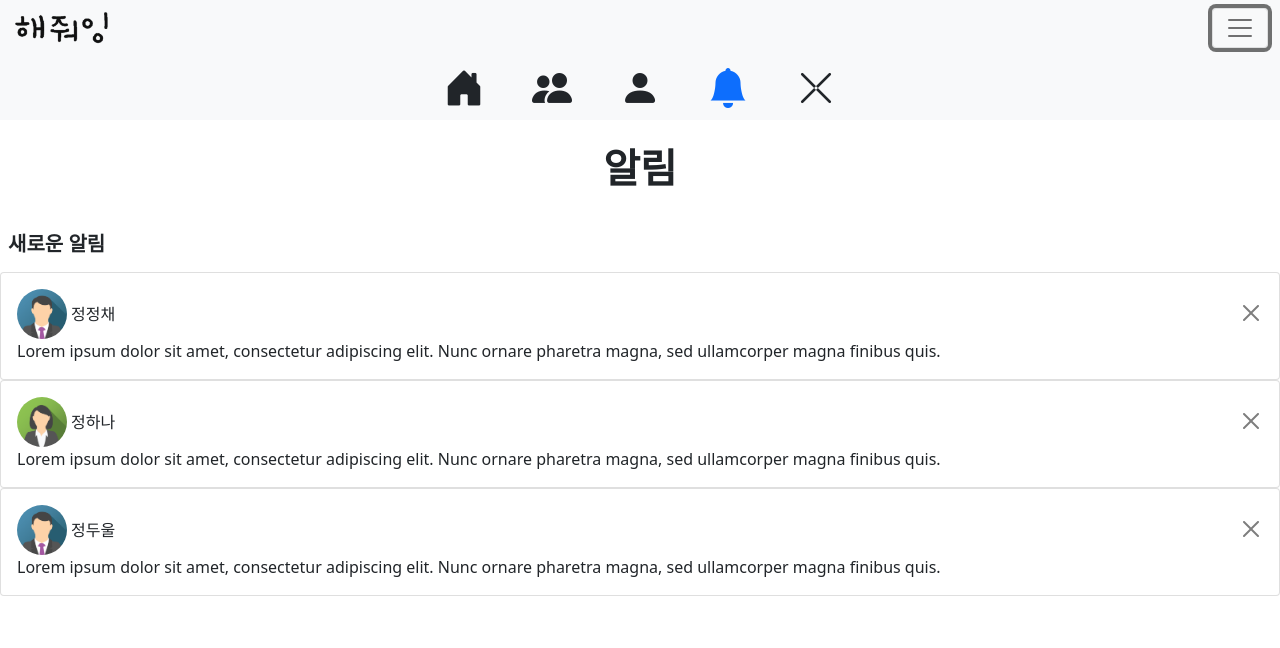
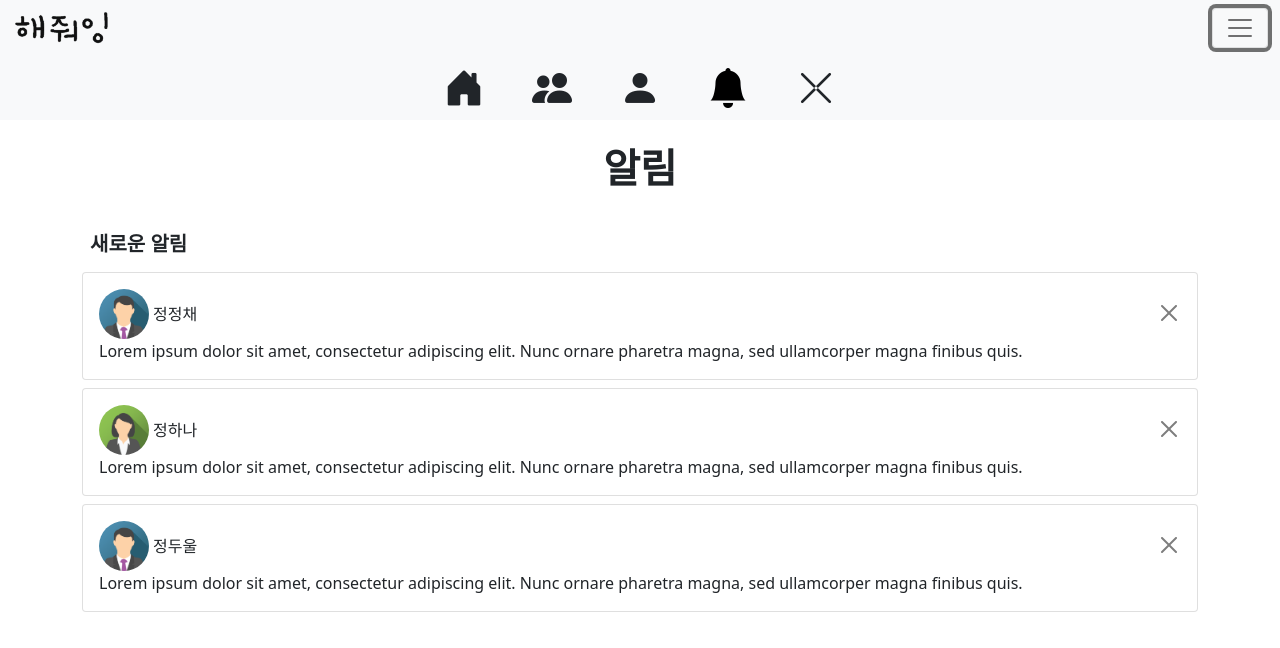
Before and after one commit to yoonheehan/SSAFY-6-, a React (Create React App) app in the folder front/: page /alarm in a window 1280 px wide. Both pictures are taken after a click on the button 1240 px from the left and 28 px from the top of the page. Shown: the top 648 px of the page. Built offline with nearby package versions, Linux system fonts and the light colour scheme.

Commit message:
알림 및 회워탈퇴-2

```diff
--- a/front/src/app.jsx
+++ b/front/src/app.jsx
@@ -7,13 +7,17 @@ import { Route, Routes } from 'react-router-dom'
 
 function App() {
   return (
+    <>
       <div className="App">
       <NavBar/>
+      </div>
+      <div className="App container">
         <Routes>
           <Route path="/alarm" element={<Alarm/>} />
           <Route path="/withdraw" element={<Withdraw/>} />
         </Routes>
       </div>
+    </>
   )
 }
 
--- a/front/src/components/Alarm/Alarm.jsx
+++ b/front/src/components/Alarm/Alarm.jsx
@@ -7,14 +7,29 @@ const Alarm = () => {
 	const state = useSelector( (state) => state )
 	const dispatch = useDispatch()
 
+	if( state.length <= 0) {
+		return (
+			<>
+				<br></br>
+				<h1><b>알림</b></h1>
+				<br></br>
+				<h5 align="left" className="p-2"><b>새로운 알림</b></h5>
+				<div>
+					새로운 알림이 없습니다.
+				</div>
+			</>
+		)
+	}
+
 	return (
 		<>
 			<br></br>
 			<h1><b>알림</b></h1>
 			<br></br>
 			<h5 align="left" className="p-2"><b>새로운 알림</b></h5>
+
 			{state.map(({id, img, userName, content}) => (
-				<div key={id} className="card">
+				<div key={id} className="card my-2">
 					<div className="card-body">
 						<div className="d-flex align-items-center flex-row">
 							<div>
--- /dev/null
+++ b/front/src/components/NavBar/NavBar.css
@@ -0,0 +1,3 @@
+.link {
+  color: black;
+}
--- a/front/src/components/NavBar/NavBar.jsx
+++ b/front/src/components/NavBar/NavBar.jsx
@@ -1,5 +1,6 @@
 import React from 'react'
-import { Route, Link } from 'react-router-dom'
+import { Link } from 'react-router-dom'
+import "./NavBar.css"
 // import Alarm from "../Alarm/Alarm.jsx"
 
 const NavBar = () => {
@@ -15,13 +16,12 @@ const NavBar = () => {
 
 					</div>
 				</nav>
-				<div className="collapse" id="navbarToggleExternalContent">
+				<div className="collapse " id="navbarToggleExternalContent">
 					<div className="bg-light p-2">
 						<i className="h1 px-4 bi bi-house-door-fill"></i>
 						<i className="h1 px-4 bi bi-people-fill"></i>
 						<i className="h1 px-4 bi bi-person-fill"></i>
-						<Link to="alarm"><i className="h1 px-4 bi bi-bell-fill"></i></Link>
-
+						<Link to="alarm"><i className="link h1 px-4 bi bi-bell-fill"></i></Link>
 						<i data-bs-toggle="collapse" data-bs-target="#navbarToggleExternalContent" aria-controls="navbarToggleExternalContent" aria-expanded="false" aria-label="Toggle navigation" className="h1 px-4 bi bi-x-lg"></i>
 					</div>
 				</div>
```
Lines whose indentation alone changed are shown as unchanged.
